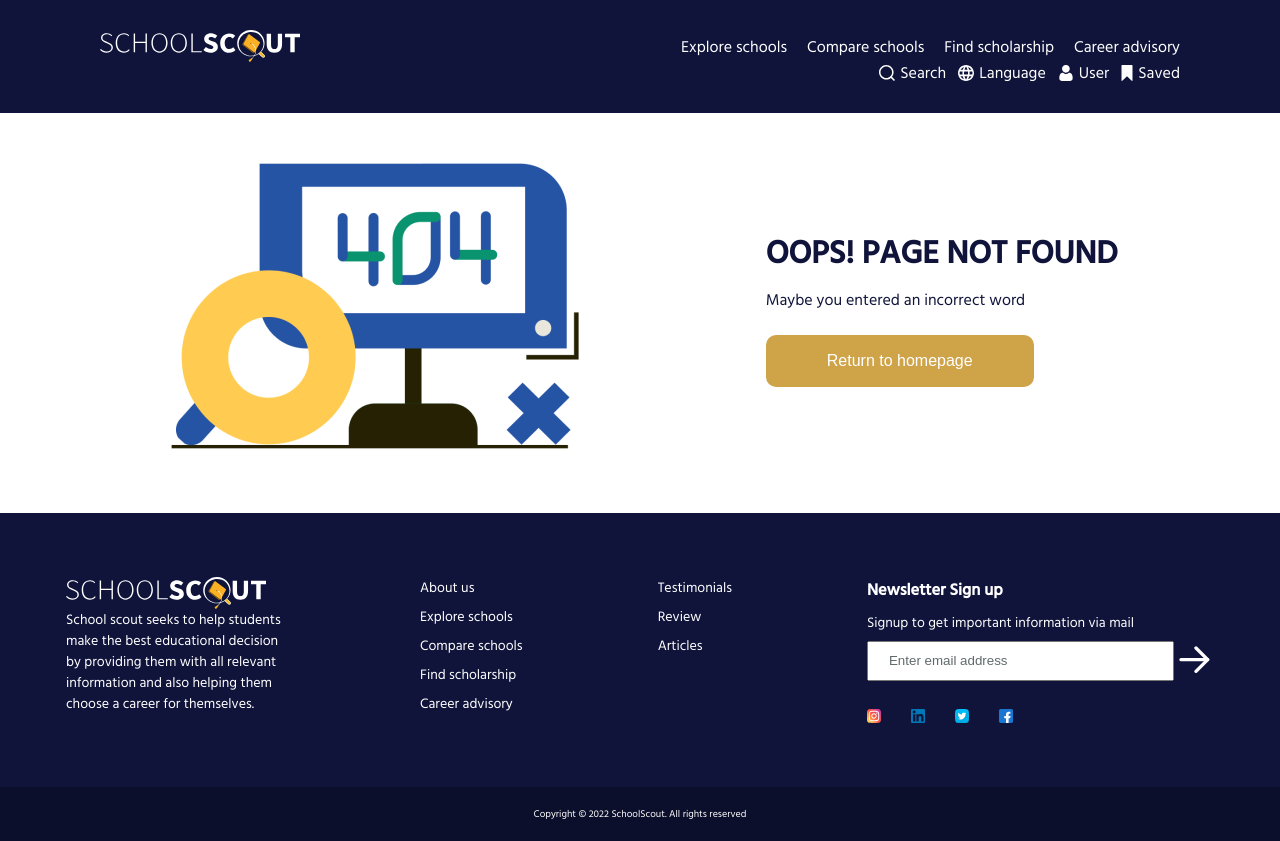
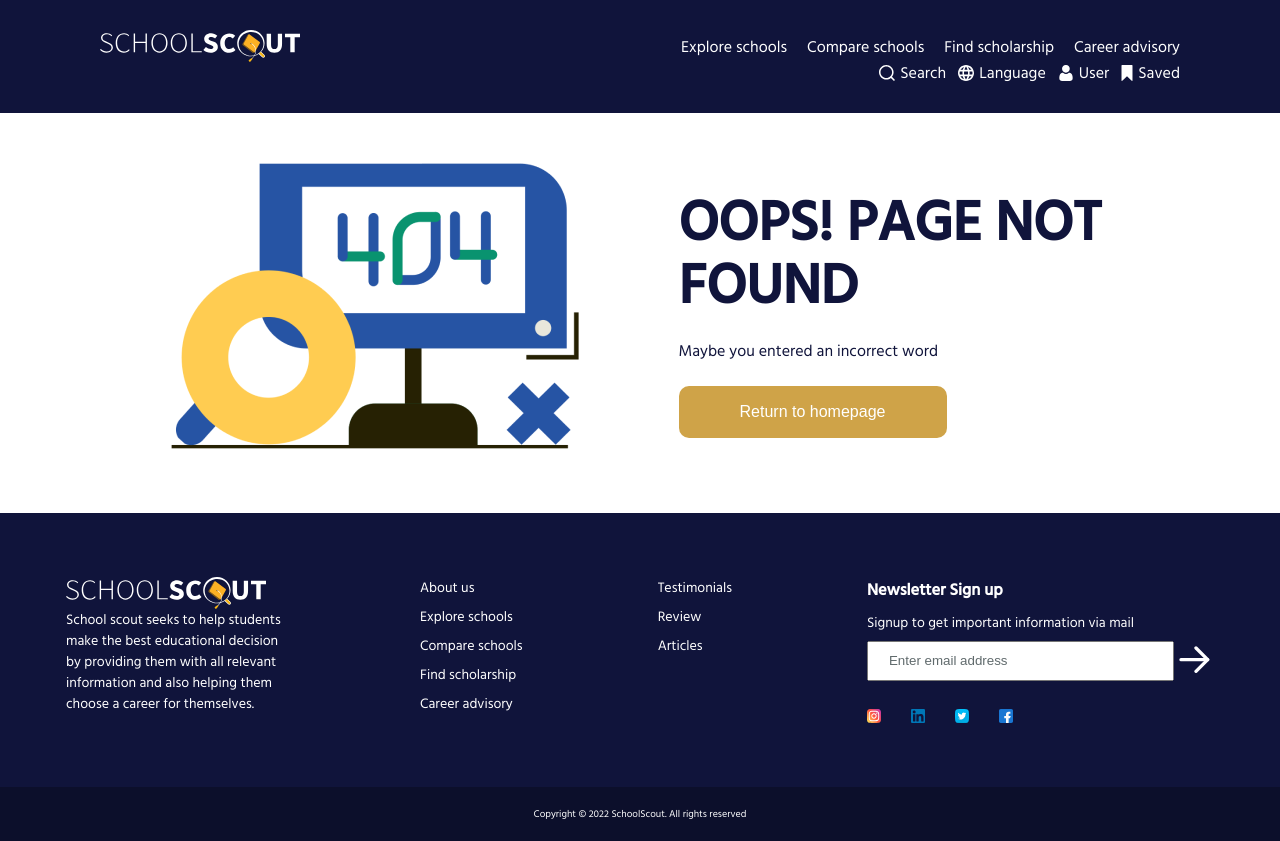
Before and after one commit to CDiala/school-finder, a React (Create React App) app in the folder client/: page / in a window 1280 px wide. Built offline with nearby package versions, Linux system fonts and the light colour scheme.

Commit message:
Fixed styling issue

```diff
--- a/client/src/pages/Error/Error.css
+++ b/client/src/pages/Error/Error.css
@@ -10,9 +10,15 @@
 .error-details {
   display: flex;
   flex-direction: column;
+  max-width: 439px;
   row-gap: 24px;
 }
 
 .error-details Button {
   margin: 0;
 }
+
+.error-title {
+  font-size: 56px;
+  line-height: 62.61px;
+}
```
